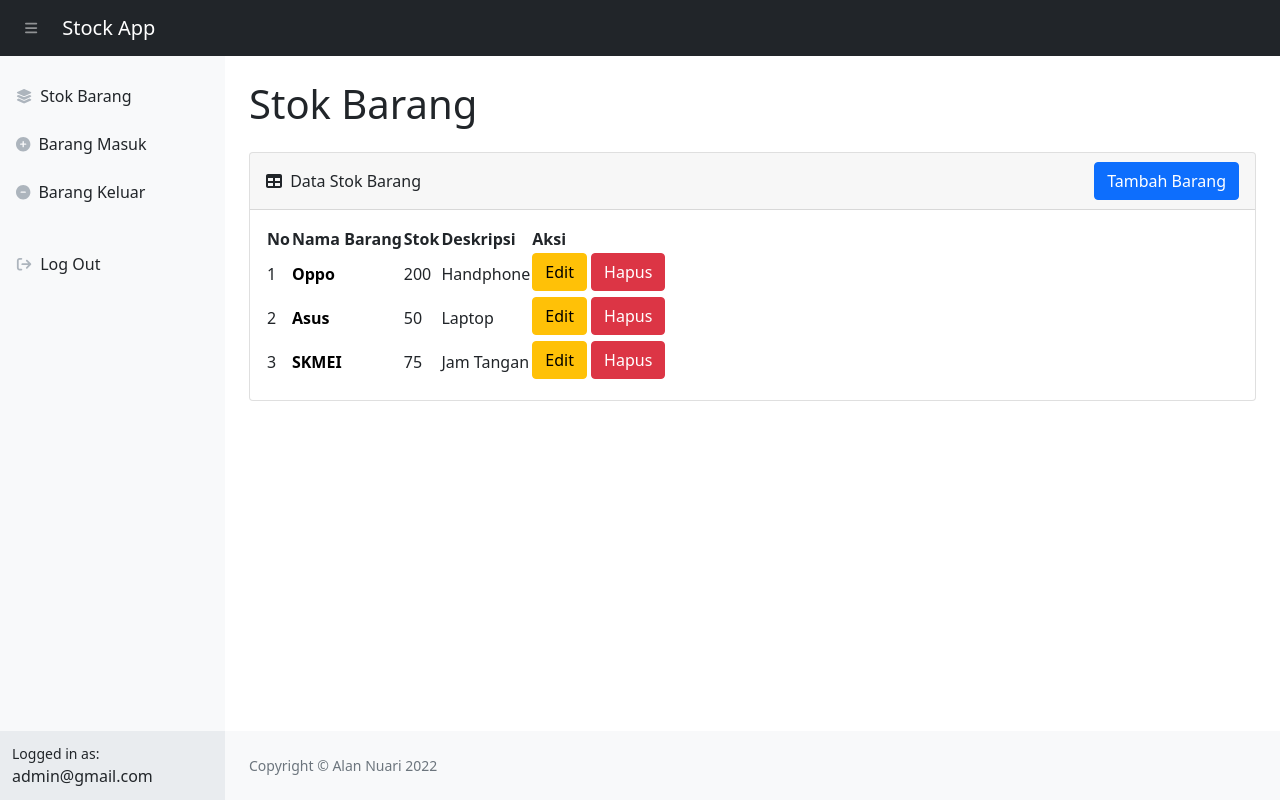
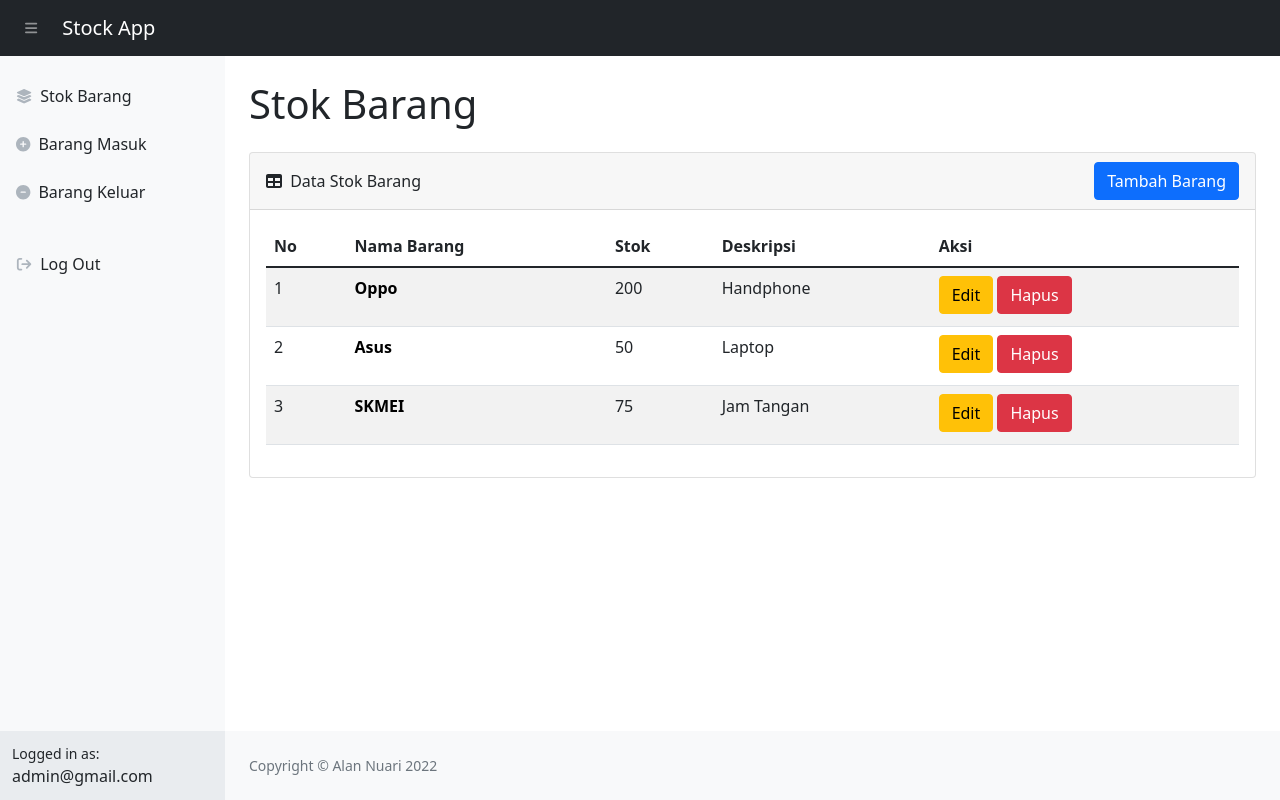
Before and after one commit to alannuari/stock-app, a PHP site: page / in a window 1280 px wide. Run offline with PHP 8.4, Linux system fonts and the light colour scheme; a user stored in the database is signed in; data comes from the database, SQL or seed files in the repository; some libraries are stand-ins or nearby versions.

Commit message:
tambah class datatable

```diff
--- a/barang_keluar.php
+++ b/barang_keluar.php
@@ -48,7 +48,7 @@
                                 </button>
                             </div>
                             <div class="card-body">
-                                <table id="datatablesSimple">
+                                <table id="datatablesSimple" class="table table-striped">
                                     <thead>
                                         <tr>
                                             <th>No</th>
--- a/barang_masuk.php
+++ b/barang_masuk.php
@@ -48,7 +48,7 @@
                                 </button>
                             </div>
                             <div class="card-body">
-                                <table id="datatablesSimple">
+                                <table id="datatablesSimple" class="table table-striped">
                                     <thead>
                                         <tr>
                                             <th>No</th>
--- a/detail_barang.php
+++ b/detail_barang.php
@@ -71,7 +71,7 @@
                             </div>
 
                             <div class="card-body">
-                                <table id="datatablesSimple">
+                                <table id="datatablesSimple" class="table table-striped">
                                     <thead>
                                         <tr>
                                             <th>No</th>
--- a/index.php
+++ b/index.php
@@ -54,7 +54,7 @@
                                     <?php endif ?>
                             <?php endforeach ?>
                             <div class="card-body">
-                                <table id="datatablesSimple">
+                                <table id="datatablesSimple" class="table table-striped">
                                     <thead>
                                         <tr>
                                             <th>No</th>
```
